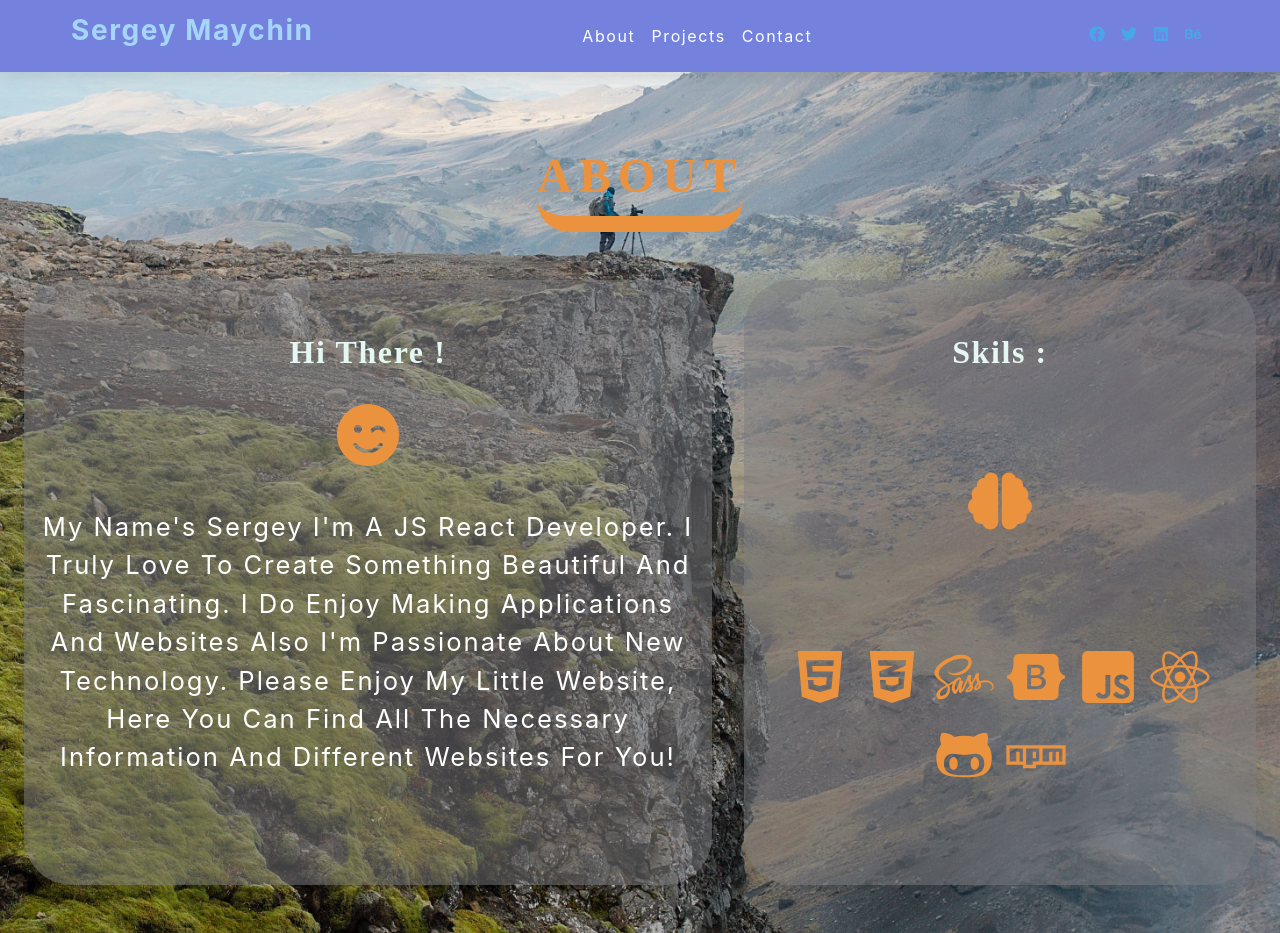
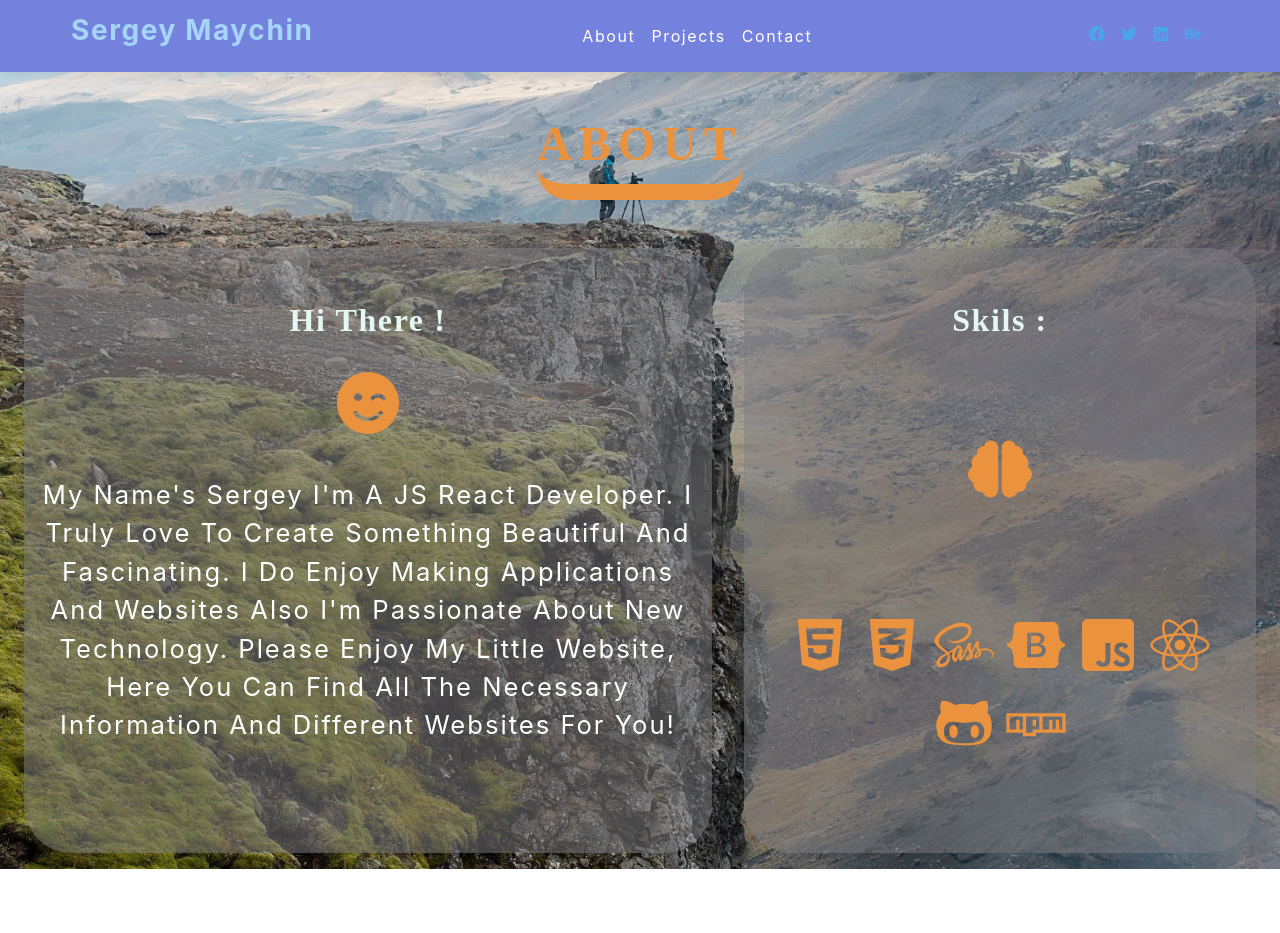
Before and after one commit to matt6852/portfolio, a React (Create React App) app: page /about in a window 1280 px wide. After the commit the page ends 869 px from the top, so only its background shows below. Built offline with nearby package versions, Linux system fonts and the light colour scheme.

Commit message:
css padding changed

```diff
--- a/src/index.css
+++ b/src/index.css
@@ -449,7 +449,7 @@ h1 {
 /* section about */
 #about {
   text-align: center;
-  padding: 2rem 0.5rem;
+  padding: 0rem 0.5rem;
   min-width: 95vw;
   min-height: 95vh;
   margin: 0 auto;
@@ -710,7 +710,7 @@ h1 {
 #contacts {
   padding: 0rem 0.5rem;
   min-width: 95vw;
-  min-height: 95vh;
+  min-height: 80vh;
   margin: 0 auto;
   position: relative;
   background: transparent;
@@ -725,7 +725,7 @@ h1 {
 }
 
 .footer_flex{
-  height: 90vh;
+  height: 80vh;
   display: flex;
   flex-direction: column;
   justify-content: space-between;
```
